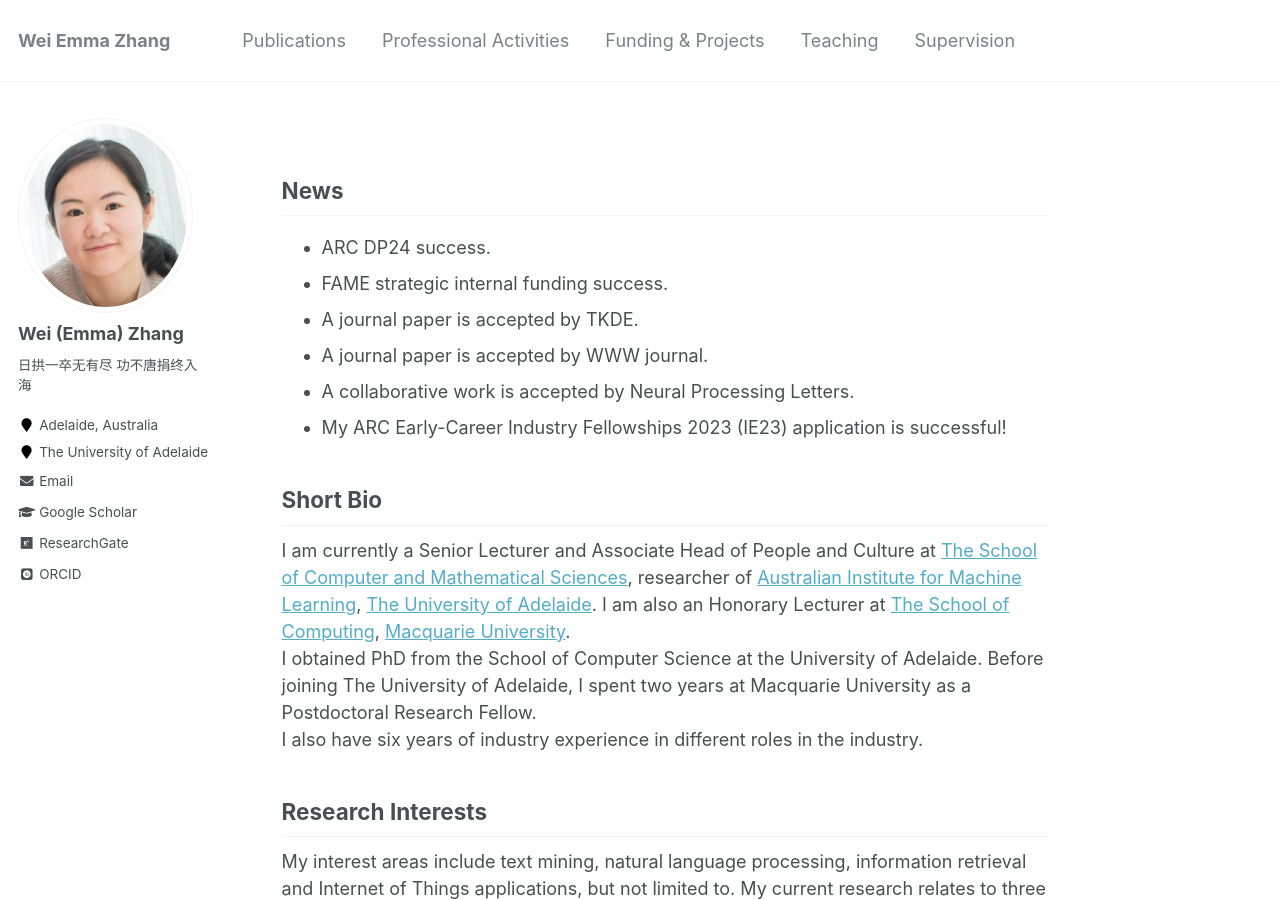
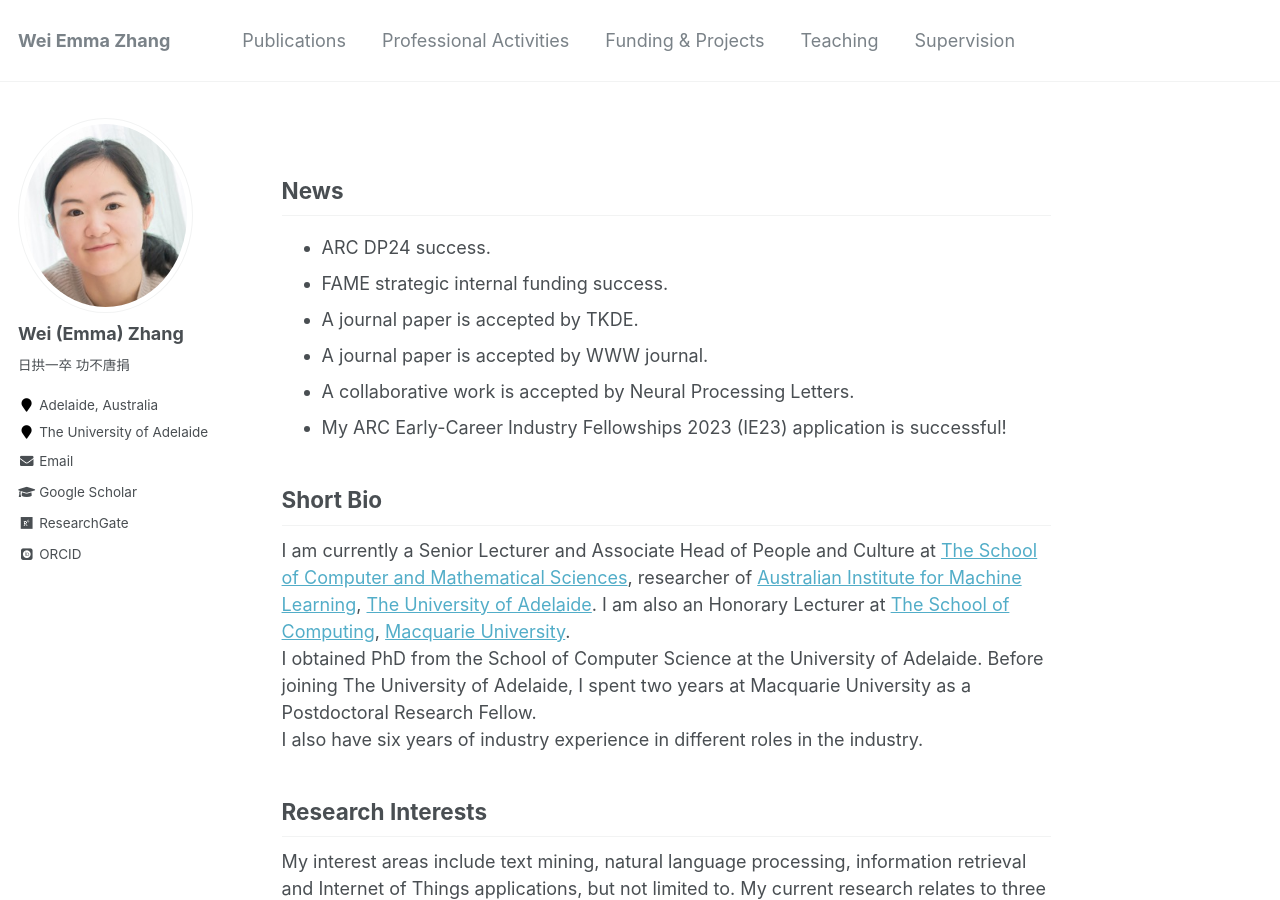
Before and after one commit to weiezhang/weiezhang.github.io, a Jekyll site: the page built from _pages/about.md, in a window 1280 px wide and 900 px high. Built offline with Jekyll 4.4.1, drawn with Linux system fonts in a browser that asks for light colours; some web fonts are replaced.

Commit message:
Update _config.yml

```diff
--- a/_config.yml
+++ b/_config.yml
@@ -82,7 +82,7 @@ analytics:
 author:
   name             : "Wei (Emma) Zhang"
   avatar           : "profile.png"
-  bio              : "日拱一卒无有尽\n\n功不唐捐终入海"
+  bio              : "日拱一卒\n\n功不唐捐"
   location         : "Adelaide, Australia"
   employer         : "The University of Adelaide"
   pubmed           : #"https://www.ncbi.nlm.nih.gov/pubmed/?term=john+snow"
```
